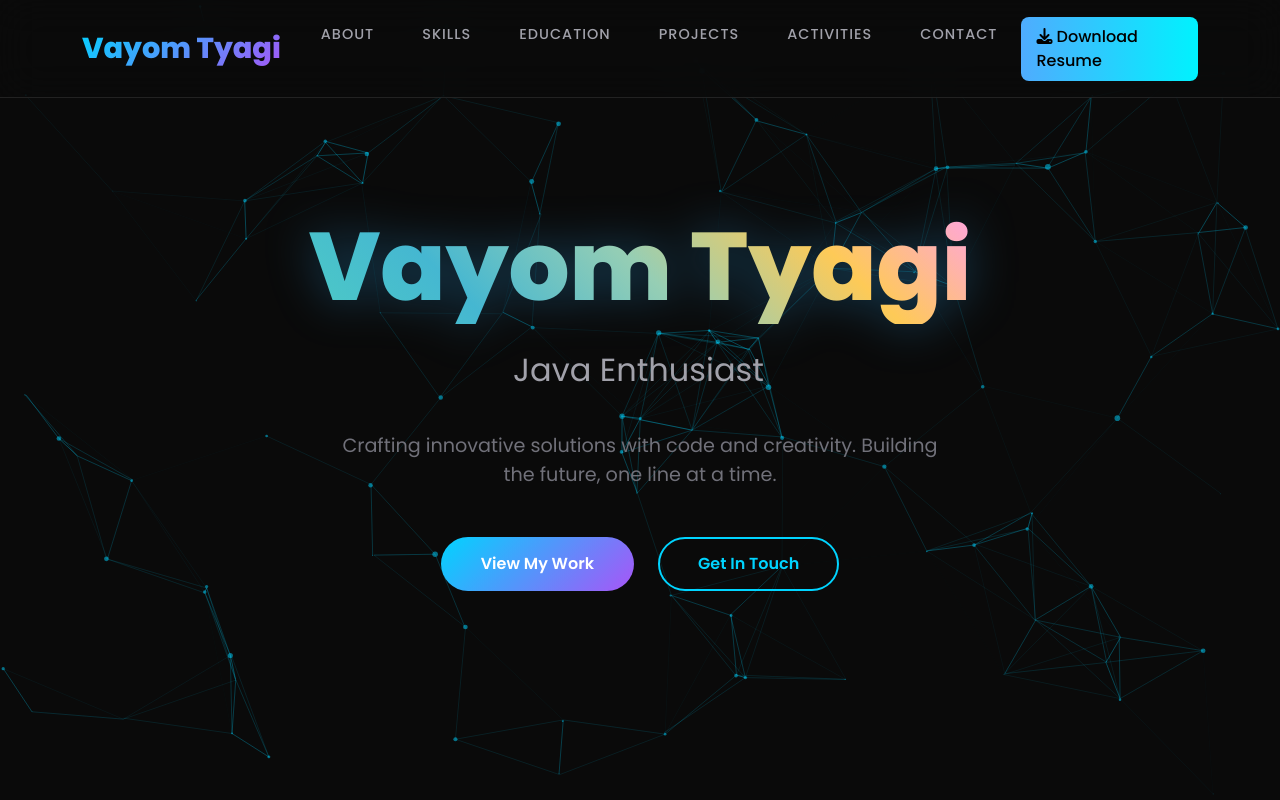
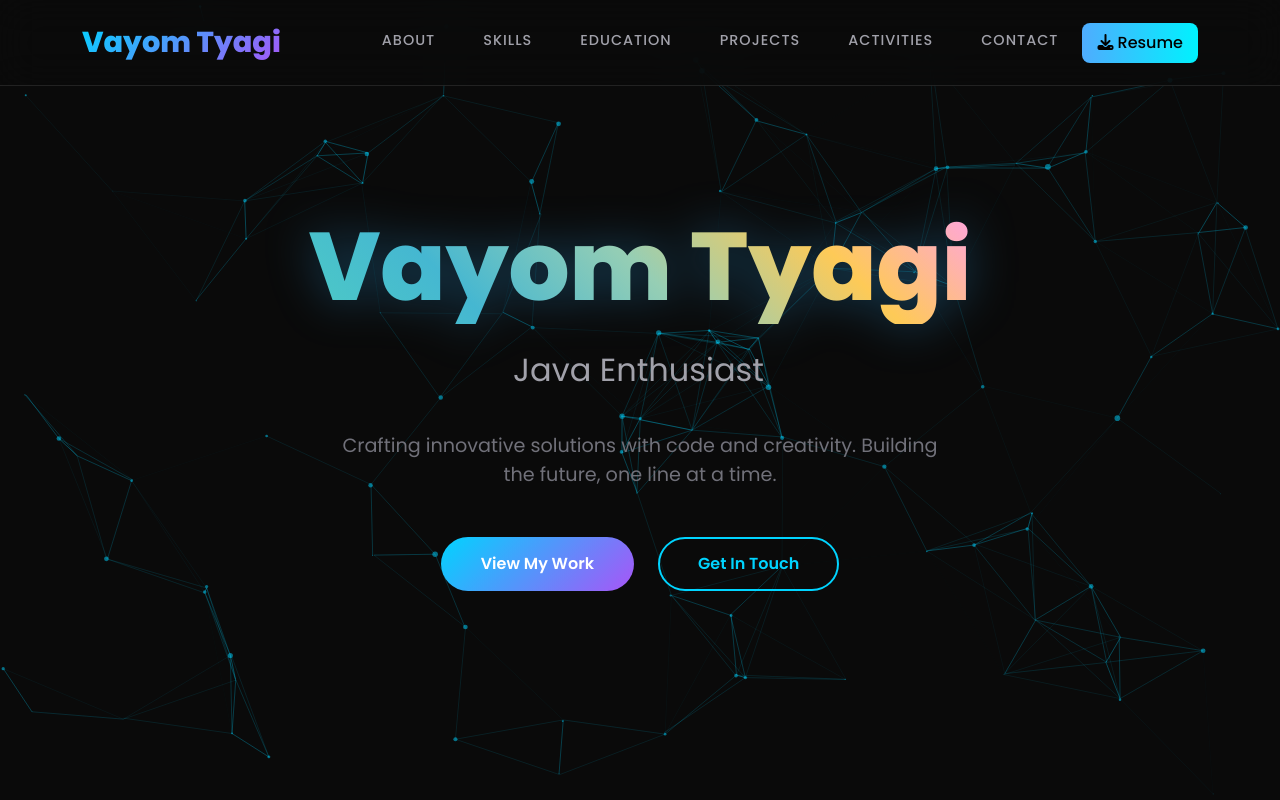
Before and after one commit to VayomTyagi/Portfolio, a plain HTML site: page index.html in a window 1280 px wide. Shown: the top 800 px of the page. Drawn offline with nearby package versions, Linux system fonts and the light colour scheme.

Commit message:
Update index.html

```diff
--- a/index.html
+++ b/index.html
@@ -29,7 +29,7 @@
           <li class="nav-item"><a class="nav-link" href="#activities">Activities</a></li>
           <li class="nav-item"><a class="nav-link" href="#contact">Contact</a></li>
           <li><a href="Vayom_Resume.pdf" download class="resume-btn">
-            <i class="fas fa-download"></i> Download Resume</a>
+            <i class="fas fa-download"></i> Resume</a>
           </li>
         </ul>
       </div>
```
